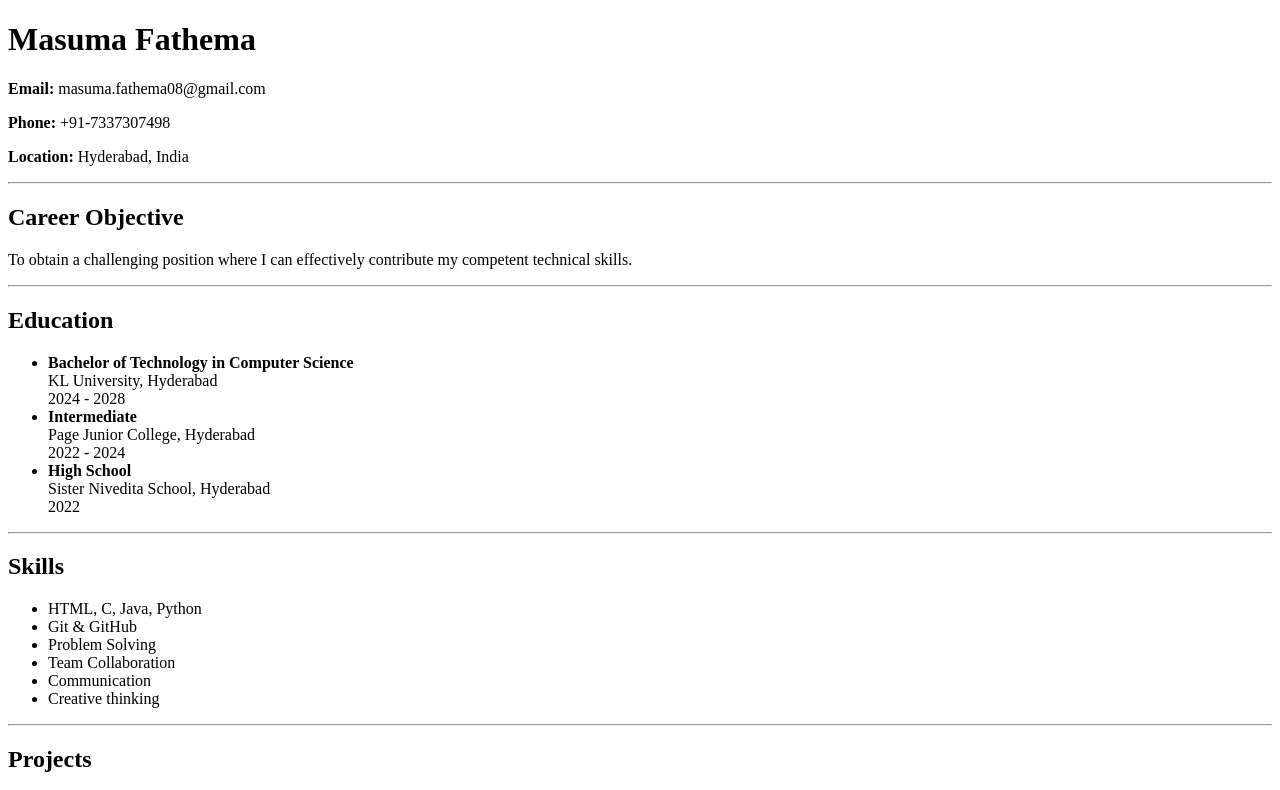
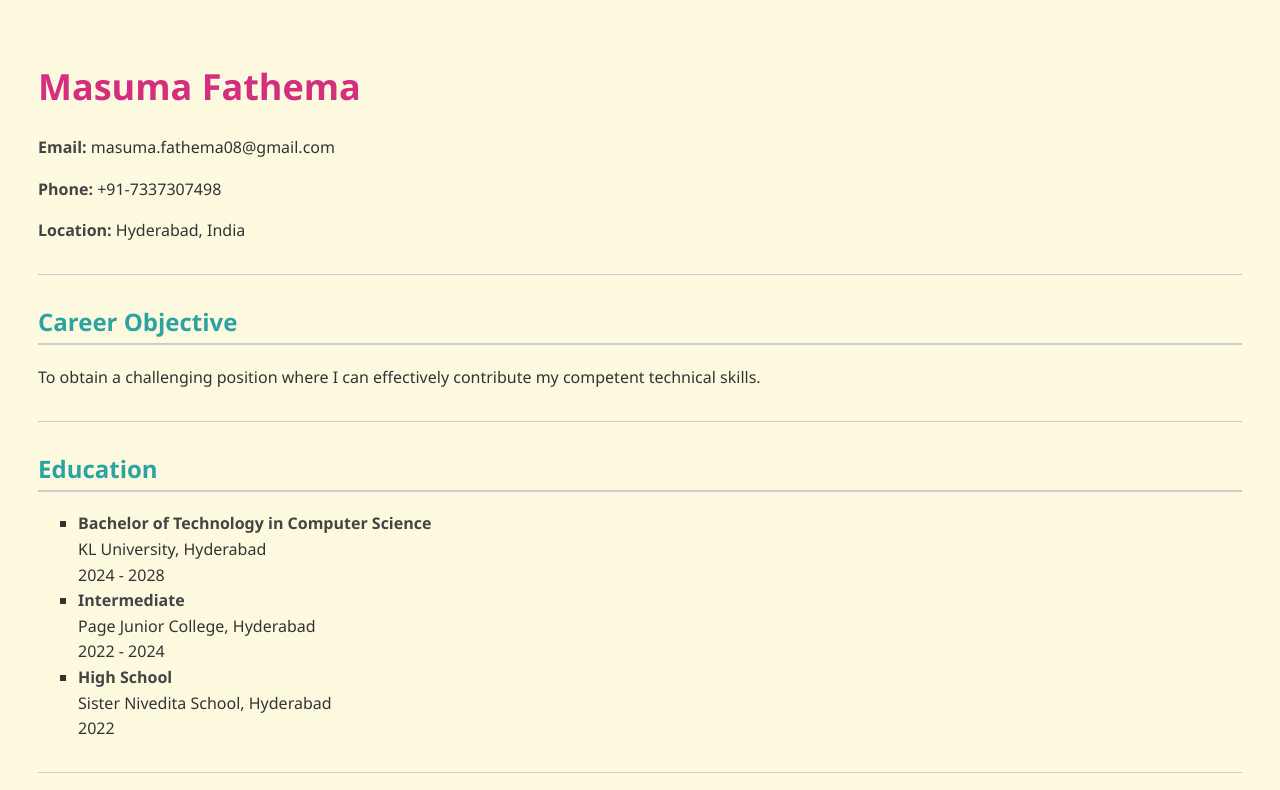
Before and after one commit to Masuma-86/FEDF-WEEK3, a plain HTML site: page resume.html in a window 1280 px wide. Shown: the top 790 px of the page. Drawn offline with Linux system fonts and the light colour scheme.

Commit message:
Made some changes in redesign

```diff
--- a/resume.html
+++ b/resume.html
@@ -2,6 +2,46 @@
 <html>
 <head>
     <title>My Resume</title>
+        <style>
+        body {
+            background-color: #fefae0;
+            color: #333;
+            font-family: 'Segoe UI', Tahoma, Geneva, Verdana, sans-serif;
+            padding: 30px;
+        }
+
+        h1 {
+            color: #d42e7f;
+            font-size: 36px;
+        }
+
+        h2 {
+            color: #2ea2a2;
+            margin-top: 30px;
+            border-bottom: 2px solid #ccc;
+            padding-bottom: 5px;
+        }
+
+        p, li {
+            font-size: 16px;
+            line-height: 1.6;
+        }
+
+        ul {
+            list-style-type: square;
+        }
+
+        hr {
+            border: none;
+            height: 1px;
+            background-color: #ccc;
+            margin: 30px 0;
+        }
+
+        strong {
+            color: #444;
+        }
+        </style>
 </head>
 <body>
 
```
